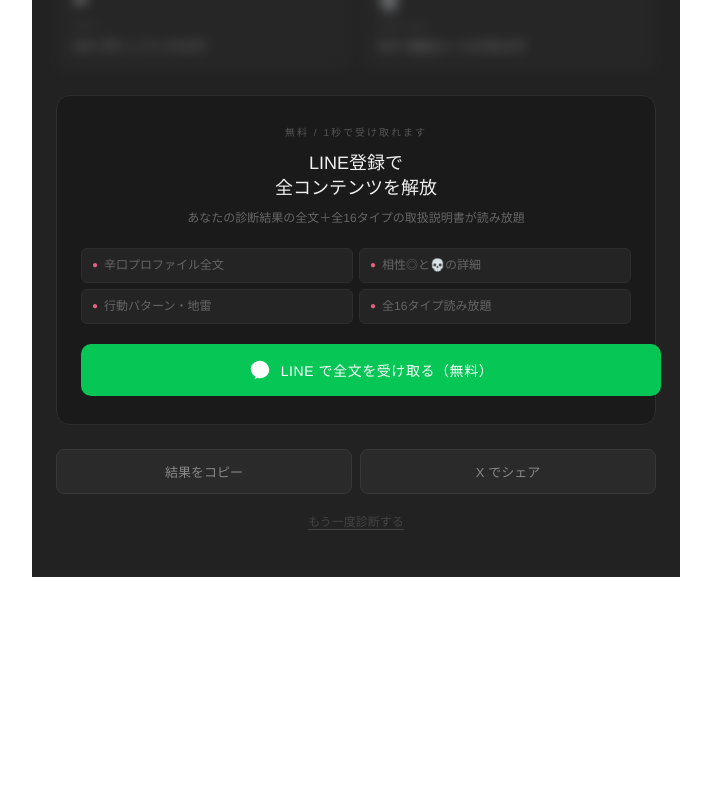
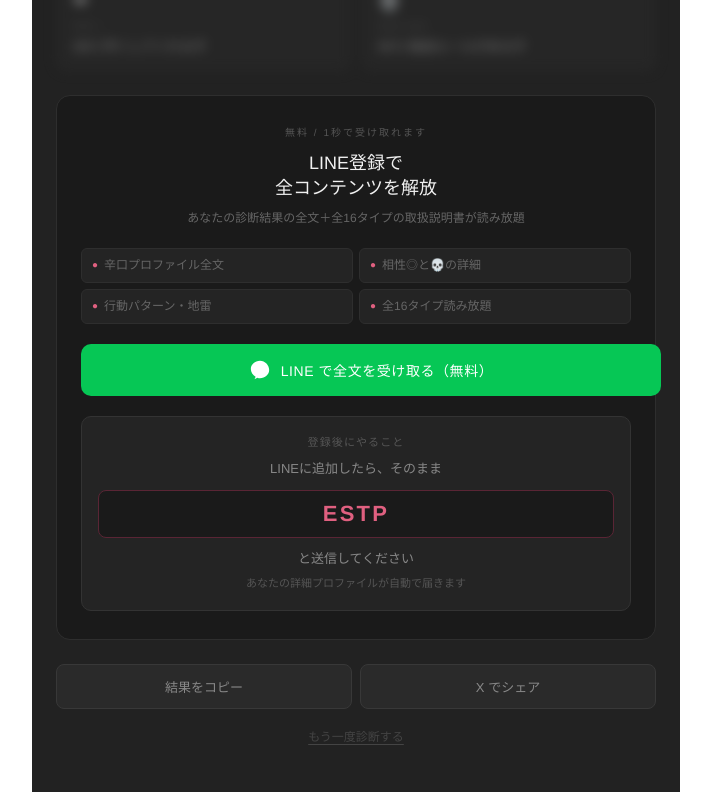
Before and after one commit to makidelice1-coder/ero-mbti, a Next.js app: page /result/ESTP in a window 1280 px wide. Shown: the part 713-1513 px from the top of the page, without its empty margins (284-995 px from the left). Before the commit the page ends 1298 px from the top, so only its background shows below. Built offline with nearby package versions, Linux system fonts and the light colour scheme.

Commit message:
feat: add keyword instruction after LINE button

```diff
--- a/pages/result/[type].js
+++ b/pages/result/[type].js
@@ -115,6 +115,17 @@
             <svg width="22" height="22" viewBox="0 0 24 24" fill="white"><path d="M12 2C6.48 2 2 6.02 2 11c0 3.53 2.1 6.6 5.23 8.34L6 22l3.13-1.57C10.03 20.77 11 21 12 21c5.52 0 10-4.02 10-9S17.52 2 12 2z"/></svg>
             LINE で全文を受け取る（無料）
           </a>
+          <div style={{marginTop:'1.25rem',background:'#242424',border:'1px solid #333',borderRadius:10,padding:'1rem'}}>
+            <div style={{fontSize:11,color:'#555',letterSpacing:'0.1em',textTransform:'uppercase',marginBottom:'0.5rem'}}>登録後にやること</div>
+            <div style={{fontSize:13,color:'#888',lineHeight:1.8}}>LINEに追加したら、そのまま</div>
+            <div style={{margin:'0.6rem 0',background:'#1a1a1a',border:'1px solid #5a2535',borderRadius:8,padding:'10px'}}>
+              <span style={{fontSize:22,fontWeight:700,color:'#e06080',letterSpacing:'0.1em'}}>{type}</span>
+            </div>
+            <div style={{fontSize:13,color:'#888',lineHeight:1.8}}>
+              と送信してください<br/>
+              <span style={{fontSize:11,color:'#555'}}>あなたの詳細プロファイルが自動で届きます</span>
+            </div>
+          </div>
         </div>
 
         {/* シェア・リトライ */}
```
